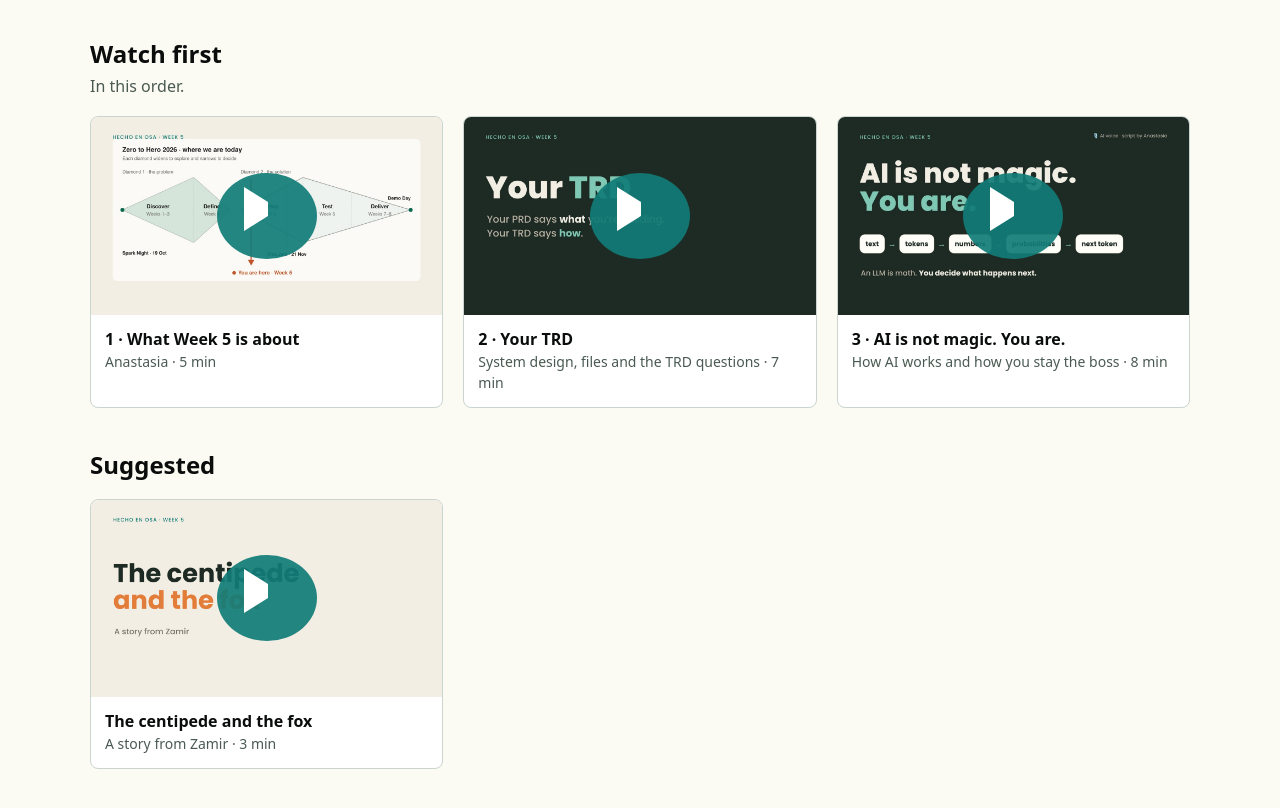
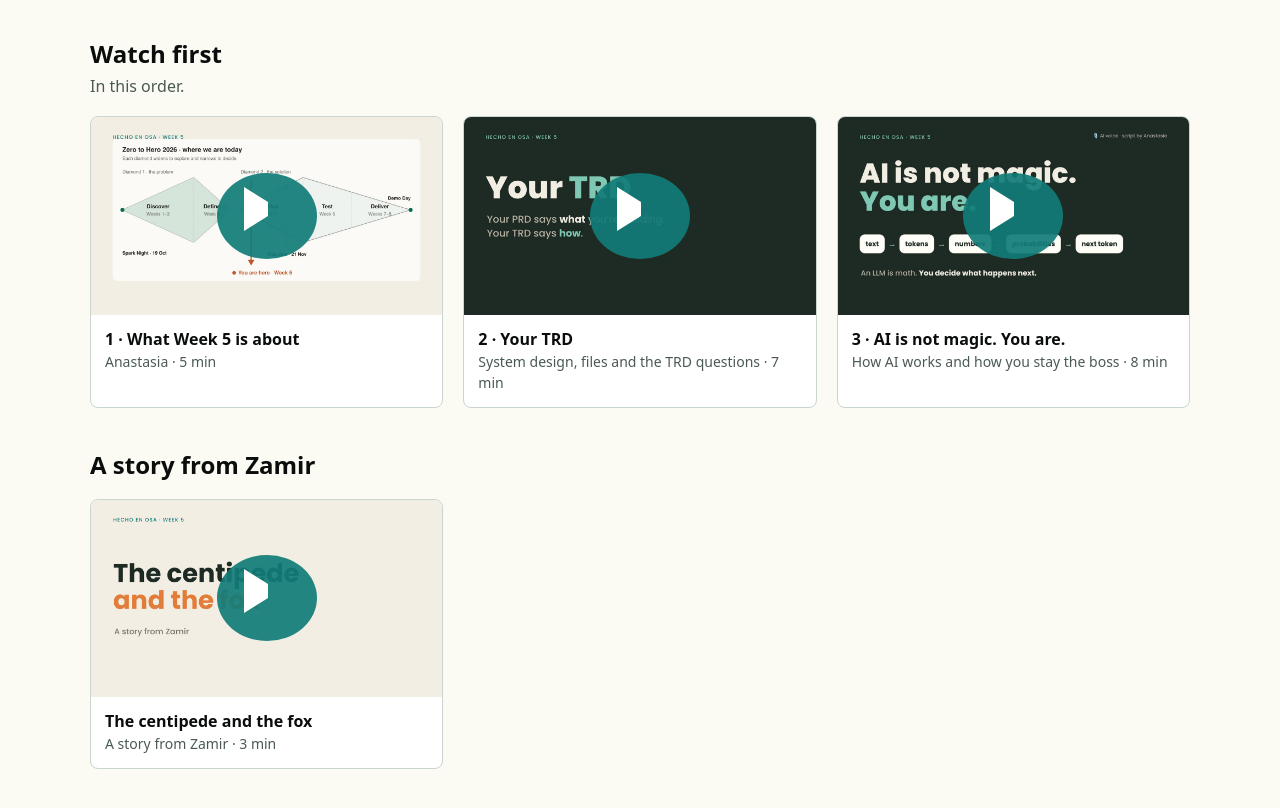
Before and after one commit to hechoenosa/zerotohero2026, a plain HTML site: page weeks/week-5/index.html in a window 1280 px wide. Shown: the part 140-948 px from the top of the page. Drawn offline with Linux system fonts and the light colour scheme.

Commit message:
Week 5: label Zamir's video as A story from Zamir
Co-Authored-By: Claude Opus 5.5 <noreply@anthropic.com>
Claude-Session: https://claude.ai/code/session_017cWDJ4VkUY6nVHc5Kp4dEU

```diff
--- a/weeks/week-5/index.html
+++ b/weeks/week-5/index.html
@@ -12,7 +12,7 @@ a{color:#0F8A7D}.stripe{height:6px;background:linear-gradient(90deg,#F5D253 25%,
 <div class="v"><button class="cv" data-id="1h4r0641HxtEcc22lM9K40wgb7h9CvtCF" aria-label="Play video" style="all:unset;display:block;position:relative;width:100%;aspect-ratio:16/9;cursor:pointer;background:url(images/cover-2.jpg) center/cover"><span style="position:absolute;left:50%;top:50%;transform:translate(-50%,-50%);width:72px;height:72px;border-radius:50%;background:rgba(18,124,120,.92);display:flex;align-items:center;justify-content:center"><span style="margin-left:6px;border-left:24px solid #fff;border-top:15px solid transparent;border-bottom:15px solid transparent"></span></span></button><b>2 · Your TRD</b><span>System design, files and the TRD questions · 7 min</span></div>
 <div class="v"><button class="cv" data-id="1fVGSyG9hhH8vWEyshATMYWncd22StfIE" aria-label="Play video" style="all:unset;display:block;position:relative;width:100%;aspect-ratio:16/9;cursor:pointer;background:url(images/cover-3.jpg) center/cover"><span style="position:absolute;left:50%;top:50%;transform:translate(-50%,-50%);width:72px;height:72px;border-radius:50%;background:rgba(18,124,120,.92);display:flex;align-items:center;justify-content:center"><span style="margin-left:6px;border-left:24px solid #fff;border-top:15px solid transparent;border-bottom:15px solid transparent"></span></span></button><b>3 · AI is not magic. You are.</b><span>How AI works and how you stay the boss · 8 min</span></div>
 </div>
-<h2>Suggested</h2><div class="g">
+<h2>A story from Zamir</h2><div class="g">
 <div class="v"><button class="cv" data-id="1Q7cwLjY9lXTjpdw6AsDVs_ymRi-3ScJJ" aria-label="Play video" style="all:unset;display:block;position:relative;width:100%;aspect-ratio:16/9;cursor:pointer;background:url(images/cover-zamir.jpg) center/cover"><span style="position:absolute;left:50%;top:50%;transform:translate(-50%,-50%);width:72px;height:72px;border-radius:50%;background:rgba(18,124,120,.92);display:flex;align-items:center;justify-content:center"><span style="margin-left:6px;border-left:24px solid #fff;border-top:15px solid transparent;border-bottom:15px solid transparent"></span></span></button><b>The centipede and the fox</b><span>A story from Zamir · 3 min</span></div>
 </div>
 </main><script>document.querySelectorAll('.cv').forEach(b=>b.onclick=()=>{const f=document.createElement('iframe');f.src='https://drive.google.com/file/d/'+b.dataset.id+'/preview';f.allow='autoplay; fullscreen';f.allowFullscreen=true;f.style.cssText='width:100%;aspect-ratio:16/9;border:0;display:block;background:#1A2518';b.replaceWith(f)})</script></body></html>
```
Also changed, not shown: 2 other files.
